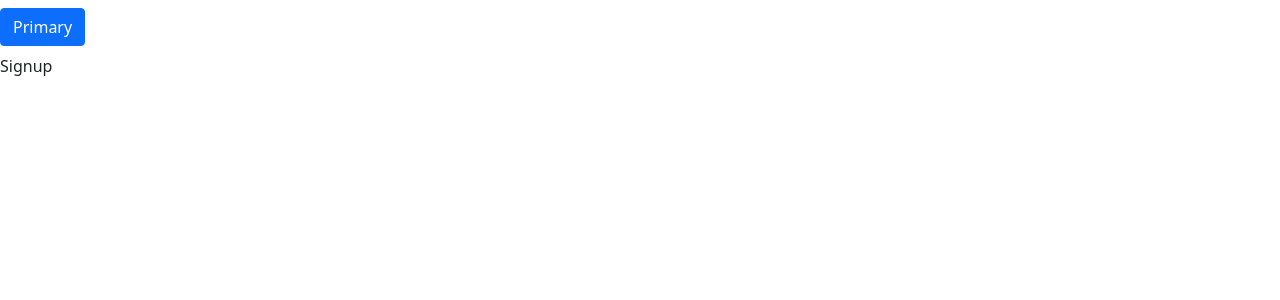
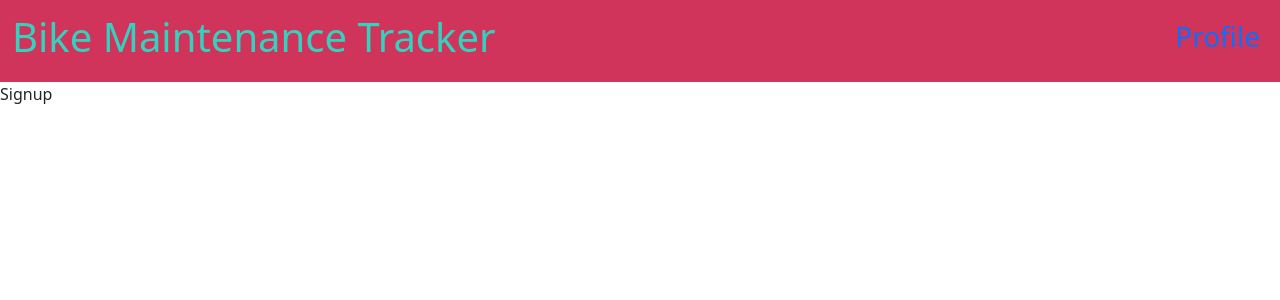
Before and after one commit to ds1242/bike-maintenance-tracker, a React (Create React App) app in the folder client/: page / in a window 1280 px wide. Shown: the top 300 px of the page. Built offline with nearby package versions, Linux system fonts and the light colour scheme.

Commit message:
initial navbar setup with conditional rendering

```diff
--- a/client/src/components/App/App.css
+++ b/client/src/components/App/App.css
@@ -5,3 +5,8 @@
   --quartiary_color:#070707;
   --cinqieme_color:#D1345B;
 }
+
+
+body {
+  color: var(--primary_color);
+}
--- /dev/null
+++ b/client/src/components/Nav/Nav.css
@@ -0,0 +1,7 @@
+nav {
+    background-color: var(--cinqieme_color);
+}
+
+nav a {
+    color:var(--tertiary_color);
+}
--- a/client/src/components/Nav/Nav.jsx
+++ b/client/src/components/Nav/Nav.jsx
@@ -1,17 +1,39 @@
 import React from 'react';
-// import Auth from '../../utils/auth';
+import Auth from '../../utils/auth';
 import { Link } from 'react-router-dom'
 import { Button } from 'react-bootstrap'
+import './Nav.css';
 
 function Nav() {
-
+    function showNav() {
+        if(Auth.loggedIn()) {
+            return (
+                <li className='navActive'>
+                    <Link to={'/profile'} className='nav-link active'>
+                        <h3>Profile</h3>
+                    </Link>
+                </li>
+            )
+        } else {
+            return (
+                <li className='navActive'>
+                    <Link to={'/profile'} className='nav-link active'>
+                        <h3>Profile</h3>
+                    </Link>
+                </li>
+            )
+        }
+    }
 
     return (
         <nav className='navbar navbar-expand-sm'>
-            <div className="containerfluid" >
-                <Link to={'/'}>
-                    <Button variant="primary">Primary</Button>{' '}
+            <div className="container-fluid" >
+                <Link to={'/'} className="navbar-brand">
+                    <h1>Bike Maintenance Tracker</h1>
                 </Link>
+                <ul className="navbar-nav">
+                    {showNav()}
+                </ul>
             </div>
         </nav>
     )
```
